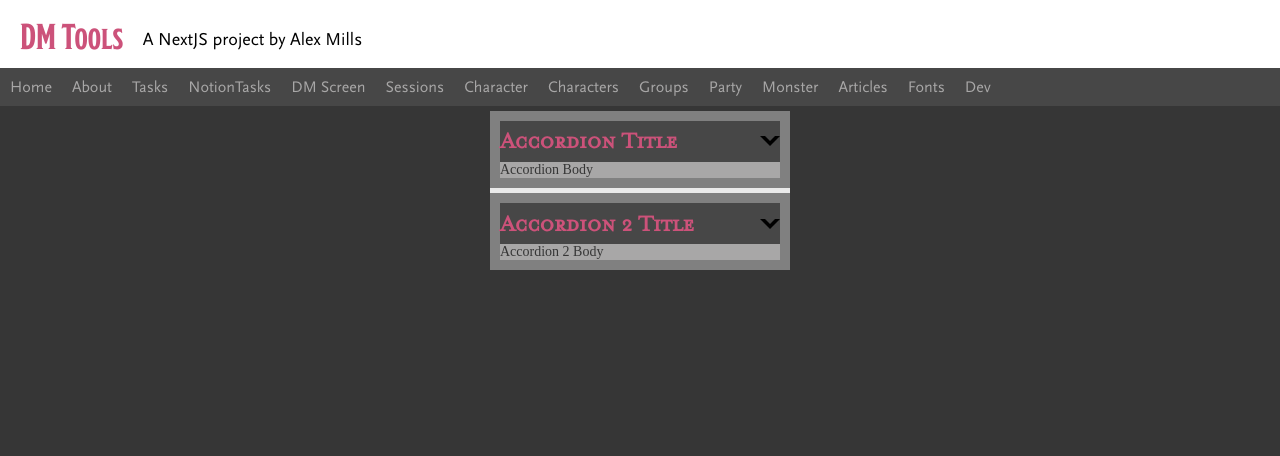
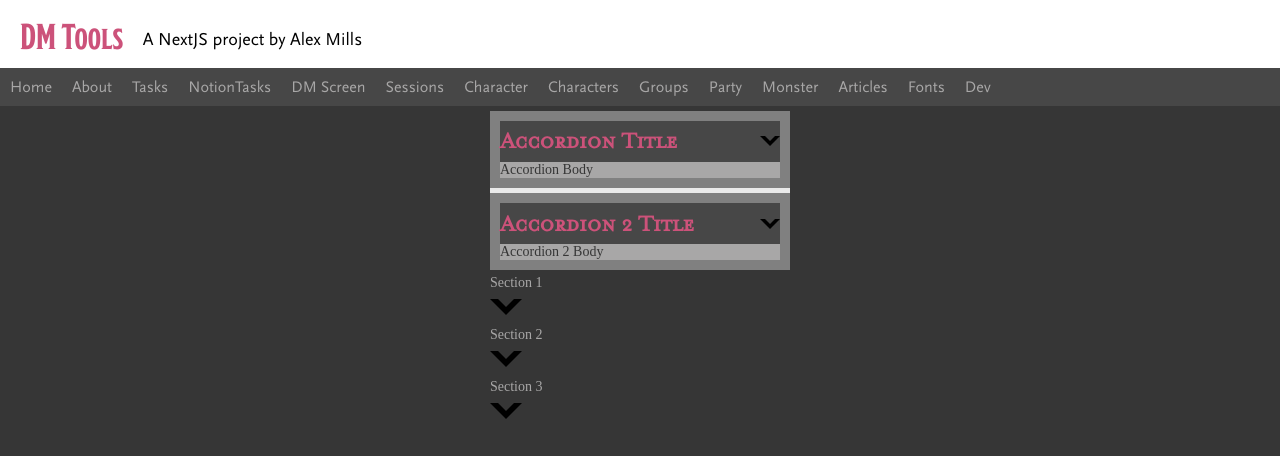
Before and after one commit to cardiacunicorn/dm-tools, a Next.js app: page /sessions in a window 1280 px wide. Shown: the top 456 px of the page. Built offline with nearby package versions, Linux system fonts and the light colour scheme; a web font is replaced by a local one.

Commit message:
alternate accordion

```diff
--- /dev/null
+++ b/components/Accordion.tsx
@@ -0,0 +1,18 @@
+import { useState } from 'react';
+import downChevron from '../assets/icons/directional/chevron-down-thick.png'
+
+const Accordion = ({ title, content }) => {
+  const [isActive, setIsActive] = useState(false);
+
+  return (
+    <div className="accordion-item">
+      <div className="accordion-title" onClick={() => setIsActive(!isActive)}>
+        <div>{title}</div>
+        <div><img src={downChevron.src} alt="Open/Close" /></div>
+      </div>
+      {isActive && <div className="accordion-content">{content}</div>}
+    </div>
+  );
+};
+
+export default Accordion;
--- /dev/null
+++ b/data/sessions/session-23.js
@@ -0,0 +1,24 @@
+export const accordionData = [
+    {
+      title: 'Section 1',
+      content: `Lorem ipsum dolor, sit amet consectetur adipisicing elit. Quis sapiente
+      laborum cupiditate possimus labore, hic temporibus velit dicta earum
+      suscipit commodi eum enim atque at? Et perspiciatis dolore iure
+      voluptatem.`
+    },
+    {
+      title: 'Section 2',
+      content: `Lorem ipsum, dolor sit amet consectetur adipisicing elit. Mollitia veniam
+      reprehenderit nam assumenda voluptatem ut. Ipsum eius dicta, officiis
+      quaerat iure quos dolorum accusantium ducimus in illum vero commodi
+      pariatur? Impedit autem esse nostrum quasi, fugiat a aut error cumque
+      quidem maiores doloremque est numquam praesentium eos voluptatem amet!
+      Repudiandae, mollitia id reprehenderit a ab odit!`
+    },
+    {
+      title: 'Section 3',
+      content: `Sapiente expedita hic obcaecati, laboriosam similique omnis architecto ducimus magnam accusantium corrupti
+      quam sint dolore pariatur perspiciatis, necessitatibus rem vel dignissimos
+      dolor ut sequi minus iste? Quas?`
+    }
+];
--- a/pages/sessions.tsx
+++ b/pages/sessions.tsx
@@ -1,9 +1,9 @@
 import styles from '../styles/Sessions.module.scss'
 import downChevron from '../assets/icons/directional/chevron-down-thick.png'
+import Accordion from '../components/Accordion';
+import { accordionData } from '../data/sessions/session-23';
 
 export default function Sessions() {
-
-  console.log(downChevron)
 
   return (
     <div className={styles.sessions_page}>
@@ -16,6 +16,11 @@
               </div>
               <div className={styles.item_body}>{item.body}</div>
             </div>
+          ))}
+        </div>
+        <div className="accordion">
+          {accordionData.map(({ title, content }) => (
+            <Accordion title={title} content={content} />
           ))}
         </div>
     </div>
```
